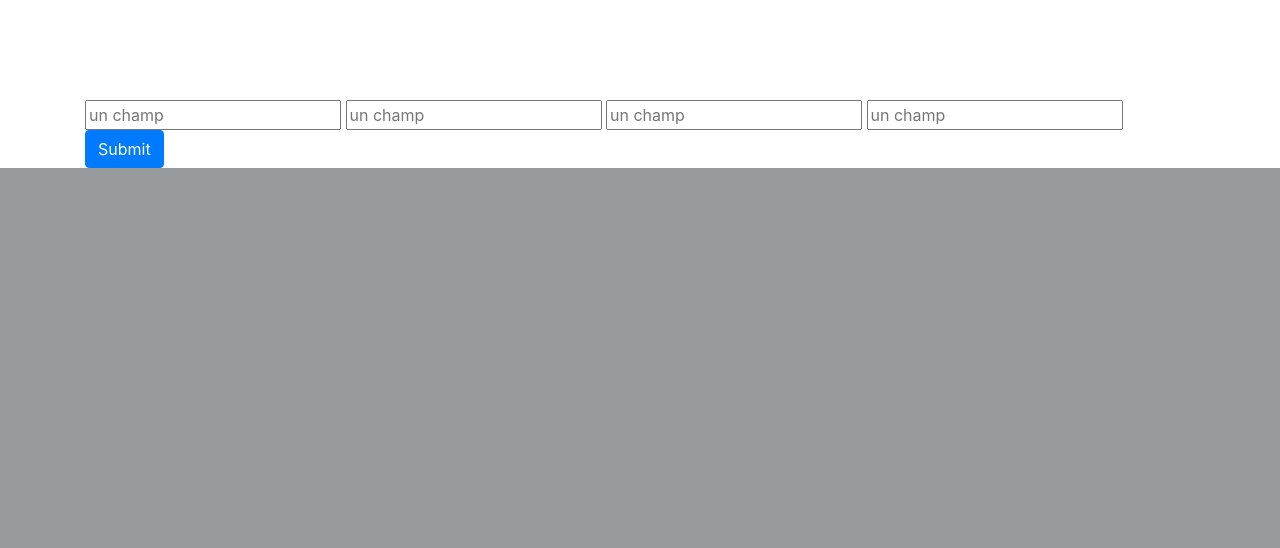
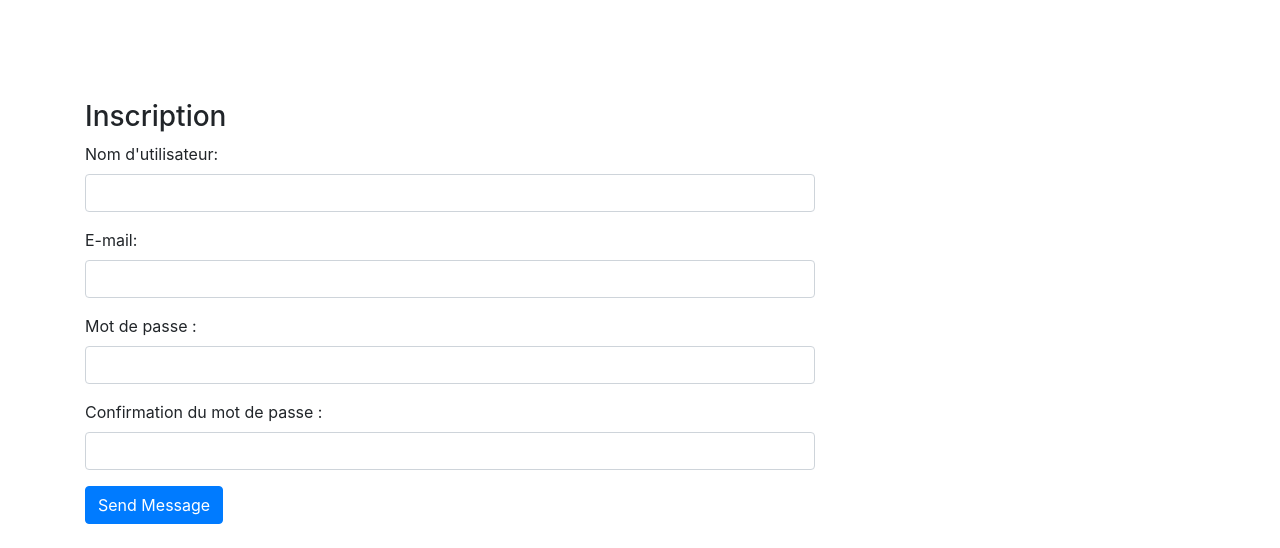
Before and after one commit to Alexisleveque-OC/P5_leveque_alexis, a PHP site: page /Public/View/Subscribe.php in a window 1280 px wide. Shown: the part 960-1508 px from the top of the page. Before the commit the page ends 1128 px from the top, so only its background shows below. Run offline with PHP 8.4, Linux system fonts and the light colour scheme.

Commit message:
Update Subscribe form

```diff
--- a/P5_01_projet/Public/View/Subscribe.php
+++ b/P5_01_projet/Public/View/Subscribe.php
@@ -7,15 +7,42 @@ ob_start();
 
 
 ?>
-    <fieldset>
-        <form action="index.php?action=triloualaoudadhefgzi" method="post">
-            <input type="text" placeholder="un champ">
-            <input type="text" placeholder="un champ">
-            <input type="text" placeholder="un champ">
-            <input type="text" placeholder="un champ">
-            <input type="submit" class="btn btn-primary">
-        </form>
-    </fieldset>
+    <div class="row">
+        <div class="col-lg-8 mb-4">
+            <h3>Inscription</h3>
+            <form name="addUser" id="userForm" method="post" action="../index.php?action=addUser" >
+                <div class="control-group form-group">
+                    <div class="controls">
+                        <label>Nom d'utilisateur:</label>
+                        <input type="text" class="form-control" id="user_name" required data-validation-required-message="Entrez votre nom d'utilisateur.">
+                        <p class="help-block"></p>
+                    </div>
+                </div>
+                <div class="control-group form-group">
+                    <div class="controls">
+                        <label>E-mail:</label>
+                        <input type="email" class="form-control" id="email" required data-validation-required-message="Entrez votre E-mail.">
+                    </div>
+                </div>
+                <div class="control-group form-group">
+                    <div class="controls">
+                        <label>Mot de passe : </label>
+                        <input type="password" class="form-control" id="password" required data-validation-required-message="Entrez un mot de passe.">
+                    </div>
+                </div>
+                <div class="control-group form-group">
+                    <div class="controls">
+                        <label>Confirmation du mot de passe : </label>
+                        <input type="password" class="form-control" id="password_confirmation" required data-validation-required-message="Entrez la confirmation du mot de passe." >
+                    </div>
+                </div>
+                <div id="success"></div>
+                <!-- For success/fail messages -->
+                <button type="submit" class="btn btn-primary" id="sendMessageButton">Send Message</button>
+            </form>
+        </div>
+    </div>
+
 
 
 
```
